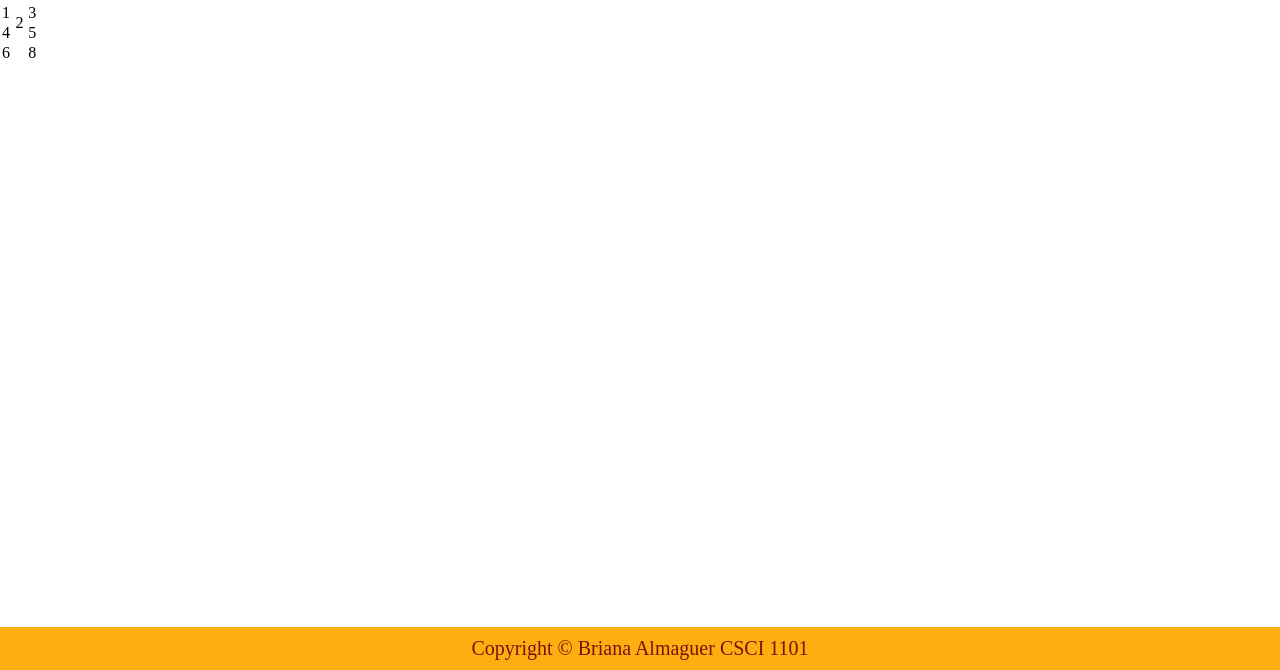
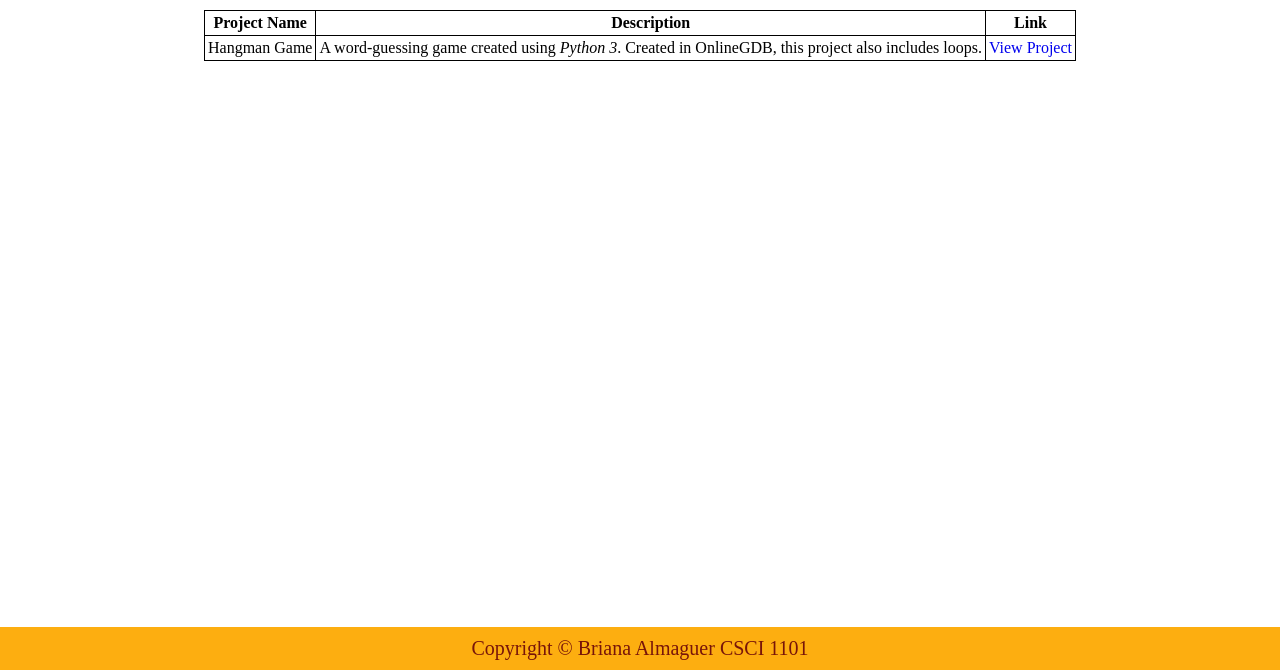
Before and after one commit to almaguerbriana/myPortfolio, a plain HTML site: page projects.html in a window 1280 px wide. Shown: the part 130-800 px from the top of the page. Drawn offline with Linux system fonts and the light colour scheme.

Commit message:
added link, projects, updated project-table,

```diff
--- a/projects.html
+++ b/projects.html
@@ -24,25 +24,20 @@
         </header>
         <div class="content">
             <h2 class="h2"> Projects</h2>
-            <table class="project table">
+            <br/>
+            <table class="project-table">
                 <tr>
-                    <th>A</th>
-                    <th>B</th>
-                    <th>C</th>
+                    <th>Project Name</th>
+                    <th>Description</th>
+                    <th>Link</th>
                 </tr>
                 <tr>
-                    <td>1</td>
-                    <td rowspan="2">2</td>
-                    <td>3</td>
+                    <td>Hangman Game</td>
+                    <td rowspan="2">A word-guessing game created using <i>Python 3</i>. Created in OnlineGDB, this project
+                    also includes loops.</td>
+                    <td><a href="https://onlinegdb.com/fU0xYUeZZ" target="_blank">View Project</a></td>
                 </tr>
-                <tr>
-                    <td>4</td>
-                    <td>5</td>
-                </tr>
-                <tr>
-                    <td colspan="2">6</td>
-                    <td>8</td>
-                </tr>
+
             </table>
         </div>
 
--- a/styles.css
+++ b/styles.css
@@ -123,7 +123,7 @@ footer{
 }
 
 .project-table td, .project-table th{
-    border: 1px dashed black;
+    border: 1px solid black;
     padding: 3px;
     text-align: center;
 }
```
